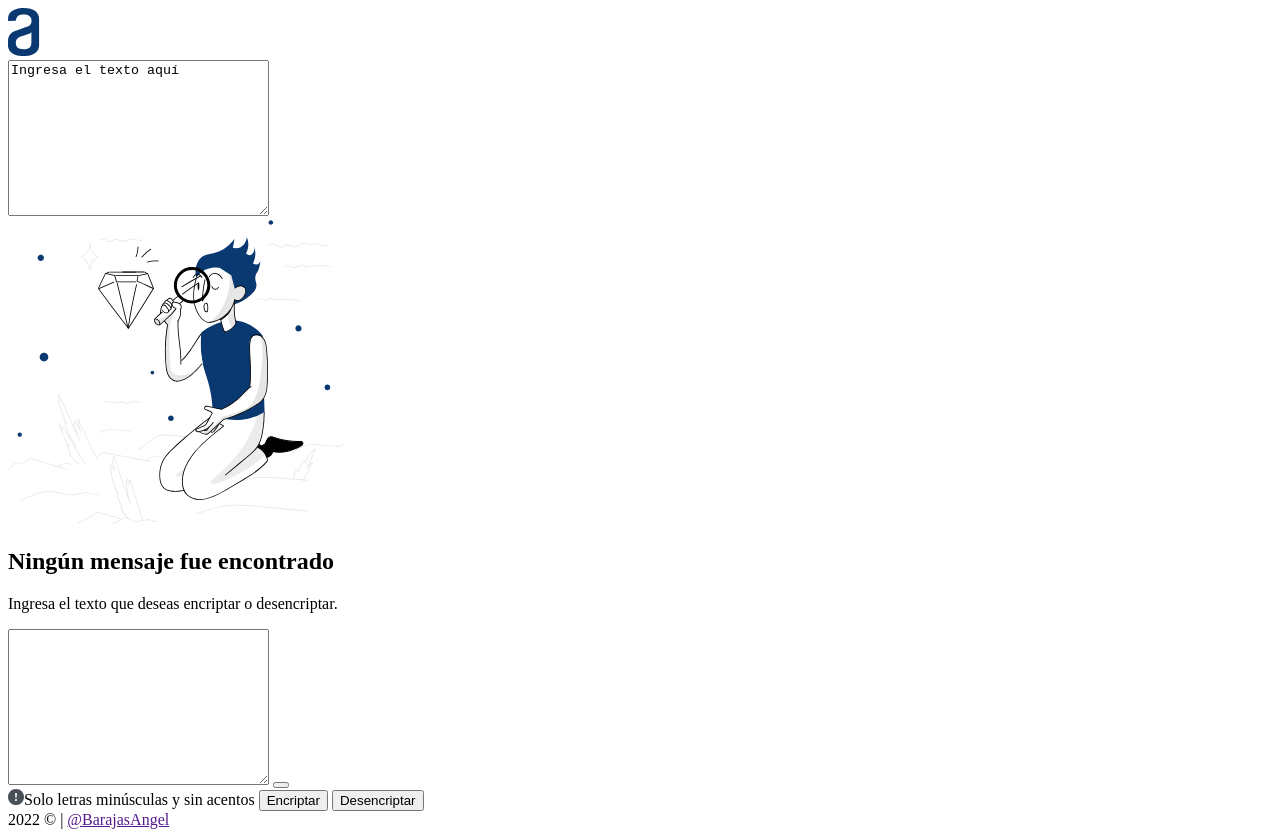
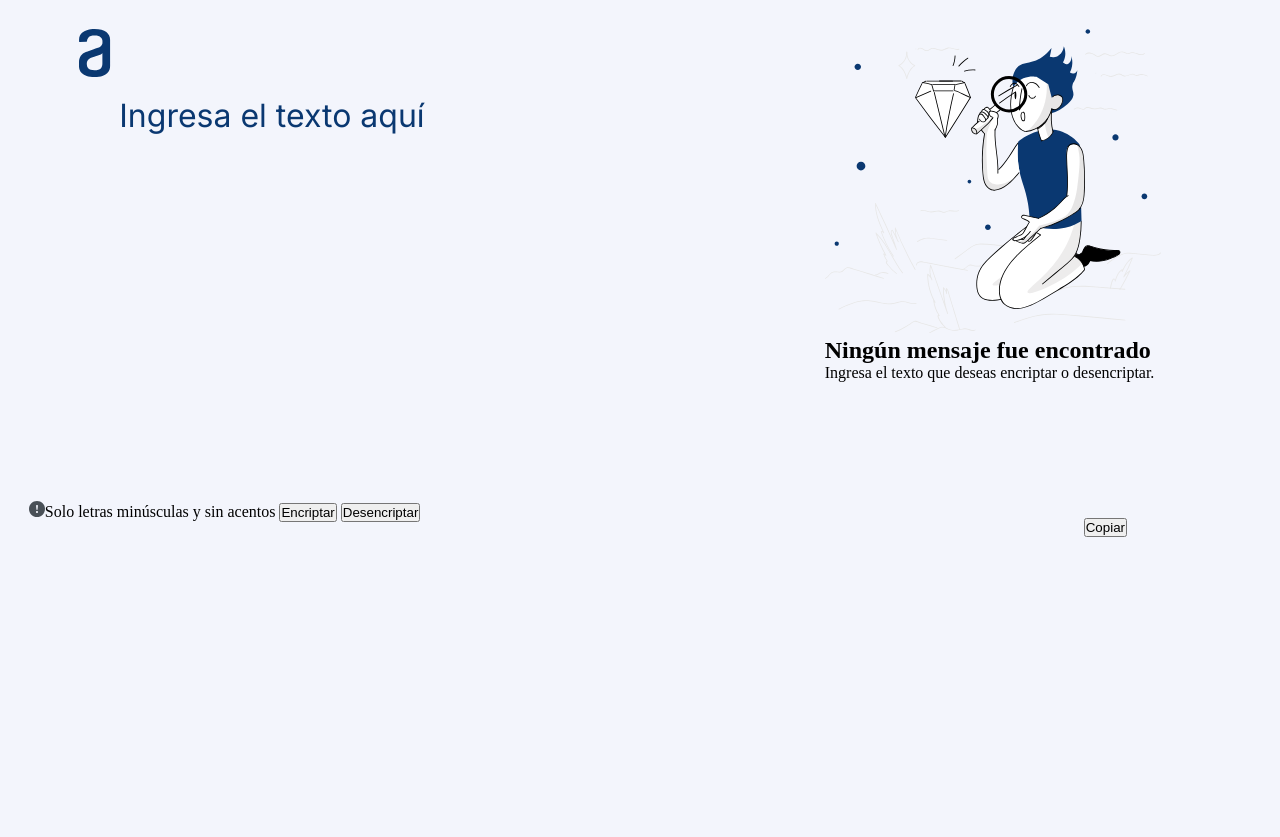
Before and after one commit to BarajasAngel/Encriptador, a plain HTML site: page index.html in a window 1280 px wide. After the commit the page ends 800 px from the top, so only its background shows below. Drawn offline with Linux system fonts and the light colour scheme.

Commit message:
add: css para el primer textarea

```diff
--- /dev/null
+++ b/css/style.css
@@ -0,0 +1,49 @@
+@import url('https://fonts.googleapis.com/css2?family=Inter&display=swap');
+
+*{
+    box-sizing: border-box;
+    padding: 0%;
+    margin: 0%;
+}
+body{
+    background-color: #F3F5FC;
+}
+.grid-item1{
+    grid-area: header;
+}
+.grid-item2{
+    grid-area: texto;
+}
+.grid-item3{
+    grid-area: encriptado;
+}
+.grid-item4{
+    grid-area: botones;
+}
+main.container-grid{
+    display:grid;
+    grid-template-areas:
+    'header header header header encriptado encriptado'
+    'texto texto texto texto encriptado encriptado'
+    'botones botones botones botones encriptado encriptado';
+    padding: 1.8rem;
+}
+nav > a > img{
+    padding-left: 3.16rem;
+}
+.input1{
+    display: flex;
+    justify-content: center;
+}
+textarea{
+    outline: none;
+    resize: none;
+    border: none;
+    background-color: #F3F5FC;
+}
+section.input1 > textarea{
+    font-family: 'Inter', sans-serif;
+    font-size: 32px;
+    color: #0A3871;
+
+}
--- a/index.html
+++ b/index.html
@@ -4,32 +4,37 @@
     <meta charset="UTF-8">
     <meta http-equiv="X-UA-Compatible" content="IE=edge">
     <meta name="viewport" content="width=device-width, initial-scale=1.0">
+    <link rel="stylesheet" href="./css/style.css">
     <title>Encriptador</title>
 </head>
 <body>
-    <header>
-        <nav>
+        <main class="container-grid">
+            <nav class="grid-item1">
                 <a href="#">
                     <img src="./img/logo.svg" alt="logo">
                 </a>
             </nav>
-    </header>
-    <main>
-        <article>
-            <section>
+            <article class="grid-item2">
+                <section class="input1">
                     <textarea name="" id="" cols="30" rows="10">Ingresa el texto aquí</textarea>
                 </section>
+            </article>
+            <article class="grid-item3">
                 <section>
                     <img src="./img/Muñeco.svg" alt="Sin texto"">
                     <p>
                         <h2>Ningún mensaje fue encontrado</h2>
                         <span>Ingresa el texto que deseas encriptar o desencriptar.</span>
                     </p>
-                <textarea name="" id="" cols="30" rows="10"></textarea>
-                <button></button>
+                    <textarea name="" id="" cols="30" rows="10">
+
+                    </textarea>
+                    <button>
+                        Copiar
+                    </button>
                 </section>
             </article>
-        <article>
+            <article class="grid-item4">
                 <section>
                     <img src="./img/info.svg" alt="info"><span>Solo letras minúsculas y sin acentos</span>
                     <button>Encriptar</button>
@@ -37,10 +42,6 @@
                 </section>
             </article>
         </main>
-    <footer>
-        <div>
-            2022 &copy | <a href="">@BarajasAngel</a> <img src="" alt="">
     </div>
-    </footer>
 </body>
 </html>
```
Lines whose indentation alone changed are shown as unchanged.
